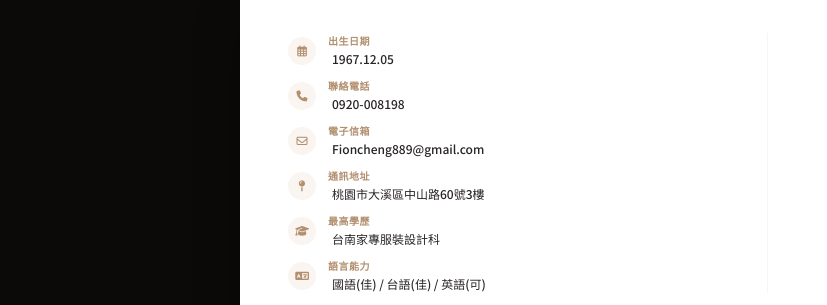
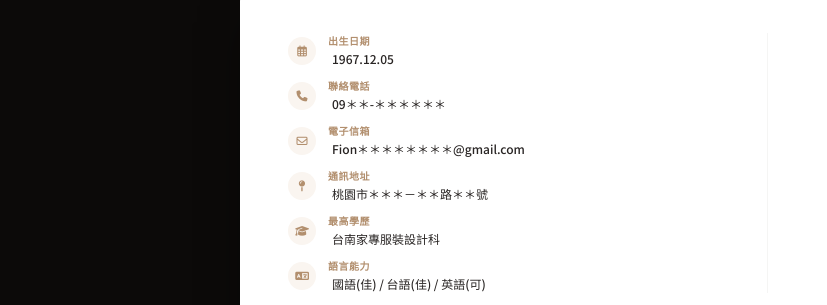
Before and after one commit to fioncheng889-ship-it/portfolio3, a plain HTML site: page index.html in a window 1280 px wide. Shown: the part 114-419 px from the top of the page, 0-827 px from the left. Drawn offline with nearby package versions, Linux system fonts and the light colour scheme; a web font is replaced by a local one.

Commit message:
Update index.html

```diff
--- a/index.html
+++ b/index.html
@@ -208,7 +208,7 @@
                                 </div>
                                 <div class="flex flex-col">
                                     <span class="text-[10px] uppercase tracking-wider font-semibold text-amber-700 accent-text">聯絡電話</span>
-                                    <span class="text-xs font-medium text-stone-800 mt-0.5" contenteditable="true" id="phoneNum">0920-008198</span>
+                                    <span class="text-xs font-medium text-stone-800 mt-0.5" contenteditable="true" id="phoneNum">09＊＊-＊＊＊＊＊＊</span>
                                 </div>
                             </div>
 
@@ -219,7 +219,7 @@
                                 </div>
                                 <div class="flex flex-col">
                                     <span class="text-[10px] uppercase tracking-wider font-semibold text-amber-700 accent-text">電子信箱</span>
-                                    <span class="text-xs font-medium text-stone-800 mt-0.5 break-all" contenteditable="true" id="emailAddress">Fioncheng889@gmail.com</span>
+                                    <span class="text-xs font-medium text-stone-800 mt-0.5 break-all" contenteditable="true" id="emailAddress">Fion＊＊＊＊＊＊＊＊@gmail.com</span>
                                 </div>
                             </div>
 
@@ -230,7 +230,7 @@
                                 </div>
                                 <div class="flex flex-col">
                                     <span class="text-[10px] uppercase tracking-wider font-semibold text-amber-700 accent-text">通訊地址</span>
-                                    <span class="text-xs font-medium text-stone-800 mt-0.5" contenteditable="true" id="livingAddress">桃園市大溪區中山路60號3樓</span>
+                                    <span class="text-xs font-medium text-stone-800 mt-0.5" contenteditable="true" id="livingAddress">桃園市＊＊＊－＊＊路＊＊號</span>
                                 </div>
                             </div>
 
```
